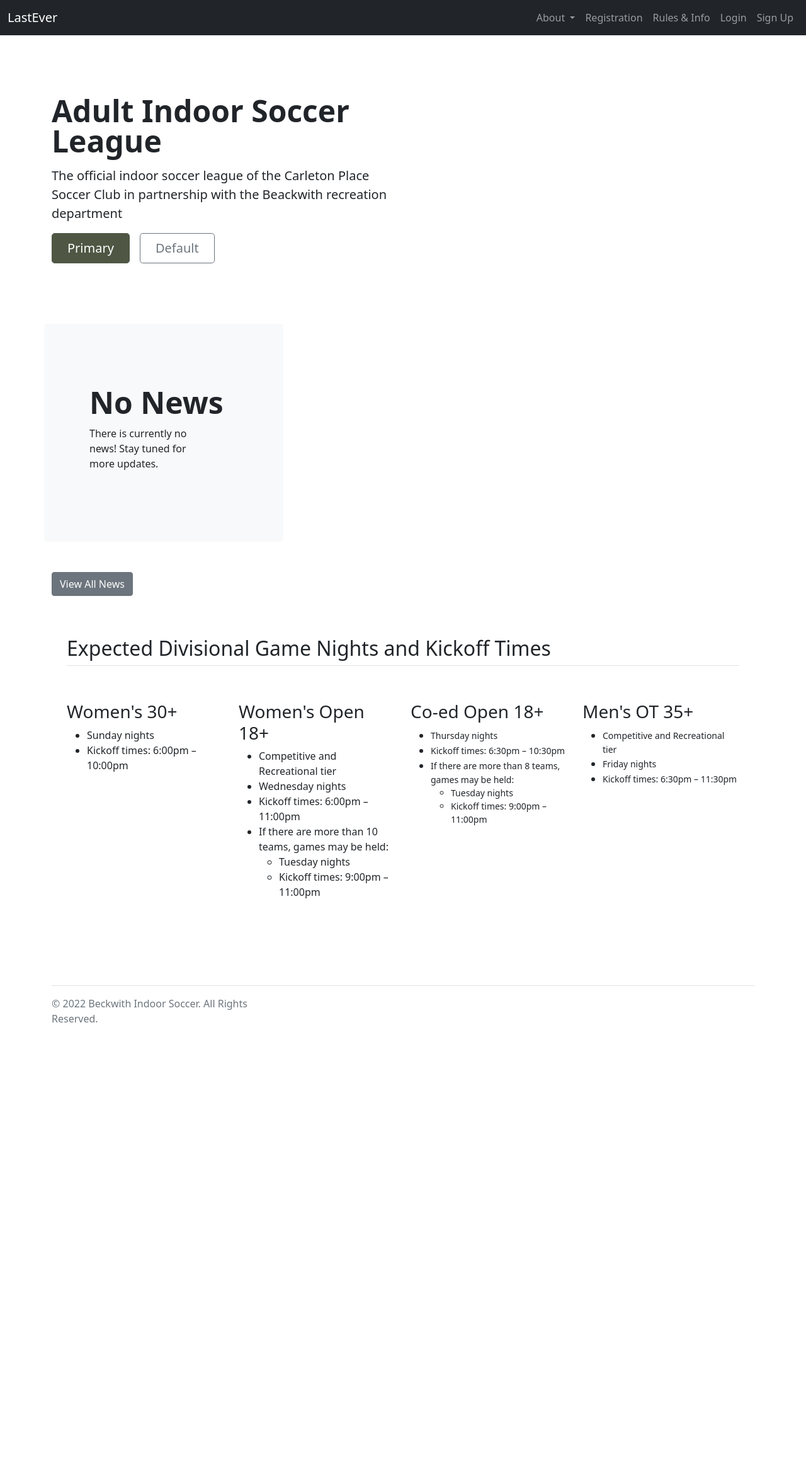
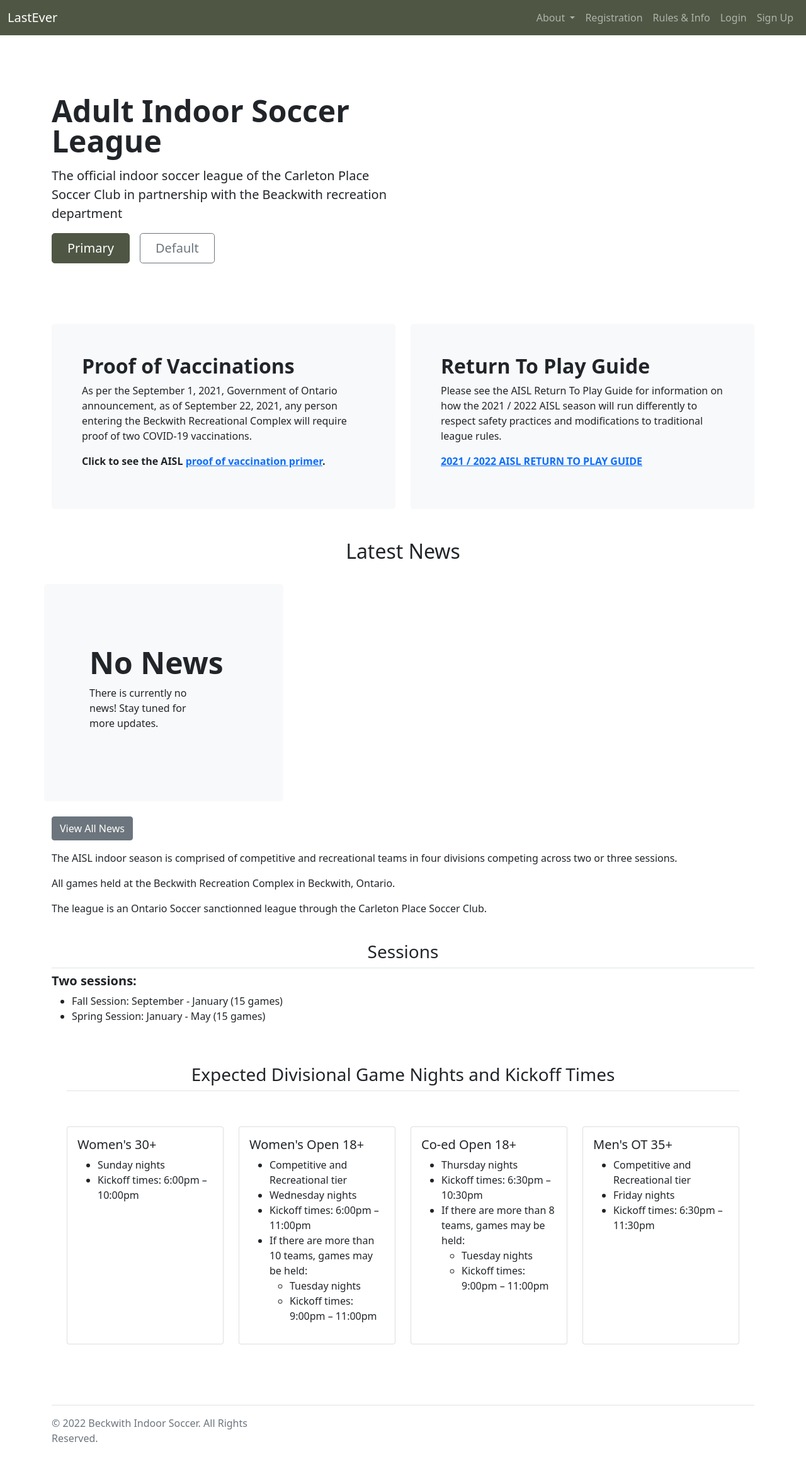
Before and after one commit to cloneofghosts/soccersite, a Django app: template lastever/templates/lastever/home.html in a window 1280 px wide. Shown: the whole page at 63% size. Before the commit the page ends 1623 px from the top, so only its background shows below. Run offline with Django 3.2, Linux system fonts and the light colour scheme; the template is opened without the code that fills it, so the values that code supplies are empty; some libraries are stand-ins or nearby versions.

Commit message:
Homepage Updates

```diff
--- a/lastever/static/lastever/style.css
+++ b/lastever/static/lastever/style.css
@@ -12,6 +12,10 @@
 	border: 1px solid #4F5744 !important;
 }
 
+.bg-dark{
+	background: #4F5744 !important;
+}
+
 .subpage-banner{
 	background: #BEC4B5;
 }
--- a/lastever/templates/lastever/about.html
+++ b/lastever/templates/lastever/about.html
@@ -5,14 +5,14 @@
 {% block content %}
 
 <div class="py-2 subpage-banner">
-	<div class="container col-xxl-12">
+	<div class="container-lg col-xxl-12">
     <div class="row flex-lg-row-reverse align-items-center g-5 py-5">
         <h1 class="display-5 fw-bold lh-1 mb-3">About the AISL</h1>
       </div>
     </div>
   </div>
 </div>
-<div class="conatiner-lg pt-5 pb-4 container">
+<div class="conatiner-lg pt-5 pb-4 container-fluid">
 	<div class="row">
 	<p>The AISL was established in 2009 to provide a local and affordable option for residents to play indoor soccer during the winter months. The current day-to-day operations of the league are managed by sibblings Kevin Read and Andrea Edmonds-Read, who took over in 2011.</p>
 	<p>The AISL has grown to now consist of four ever-growing divisions, where some divisions have competitive and recreational tiers. The AISL runs over the course of 2x15-week sessions, Fall (Sept - Jan) and Spring (Jan - May), and averages 32 teams per session.</p>
--- a/lastever/templates/lastever/home.html
+++ b/lastever/templates/lastever/home.html
@@ -4,7 +4,7 @@
 
 {% block content %}
 
-<div class="container col-xxl-12 py-5">
+<div class="container-lg col-xxl-12 py-5">
     <div class="row flex-lg-row-reverse align-items-center g-5 py-5">
       <div class="col-10 col-sm-8 col-lg-6">
 
@@ -20,7 +20,7 @@
     </div>
   </div>
 <div class="main-cover">
-  <div class="cards-container container">
+  <div class="cards-container container-lg">
     {% if messages %}
       {% for message in messages %}
         {% if message.level == DEFAULT_MESSAGE_LEVELS.ERROR %}
@@ -40,10 +40,27 @@
         {% endif %}
       {% endfor %}
     {% endif %}
-   <div class="row row-cols-1 row-cols-md-3 g-4 mb-4">
+	<div class="row">
+	<div class="col-md-6 mb-4">
+		<div class="h-100 p-5 bg-light rounded-3">
+			<h2 class="fw-bold">Proof of Vaccinations</h2>
+			<p>As per the September 1, 2021, Government of Ontario announcement, as of September 22, 2021, any person entering the Beckwith Recreational Complex will require proof of two COVID-19 vaccinations.</p>
+			<p><strong>Click to see the AISL <a href="/uploads/files/Ontario_Proof_of_Vaccination.pdf" target="_blank">proof of vaccination primer</a>.</strong></p>
+		</div>
+	</div>
+	<div class="col-md-6 mb-4">
+		<div class="h-100 p-5 bg-light rounded-3">
+			<h2 class="fw-bold">Return To Play Guide</h2>
+			<p>Please see the AISL Return To Play Guide for information on how the 2021 / 2022 AISL season will run differently to respect safety practices and modifications to traditional league rules.</p>
+			<p><strong><a href="/uploads/files/RTP/Return_to_Play_-_AISL_Modifications.pdf" target="_blank">2021 / 2022 AISL RETURN TO PLAY GUIDE</a></strong></p>
+		</div>
+	</div>
+	</div>
+	<h2 class="text-center mt-4">Latest News</h2>
+   <div class="row row-cols-lg-3 row-cols-xs-1 row-cols-sm-1 row-cols-md-2 g-4 mt-2">
         {% for art in articles %}
-		<div class="col">
-			<div class="card h-100 rounded-10">
+		<div class="col mb-4">
+			<div class="card h-100">
 				<div class="card-body">
 					<h3 class="card-title">{{ art.title }}</h3>
 					<h6 class="mb-2 text-muted">{{ art.posted }}</h6>
@@ -63,18 +80,35 @@
       </div>
       <a class="btn btn-secondary mb-3" href="/news" role="button">View All News</a>
 
-    <div class="container px-4 py-5" id="featured-3">
-    <h2 class="pb-2 border-bottom">Expected Divisional Game Nights and Kickoff Times</h2>
-    <div class="row g-4 py-5 row-cols-1 row-cols-lg-4">
-      <div class="feature col">
-        <h3>Women's 30+</h3>
+	<p>The AISL indoor season is comprised of competitive and recreational teams in four divisions competing across two or three sessions.</p>
+	<p>All games held at the Beckwith Recreation Complex in Beckwith, Ontario.</p>
+	<p>The league is an Ontario Soccer sanctionned league through the Carleton Place Soccer Club.</p>
+
+	 <h3 class="pt-4 pb-2 border-bottom text-center">Sessions</h3>
+	 <h5><strong>Two sessions:</strong></h5>
+	 <ul>
+		<li>Fall Session: September - January (15 games)</li>
+		<li>Spring Session: January - May (15 games)</li>
+	</ul>
+
+    <div class="container-lg px-4 py-5" id="featured-3">
+    <h3 class="pb-2 border-bottom text-center">Expected Divisional Game Nights and Kickoff Times</h3>
+		<div class="row row-cols-4 pt-5">
+			<div class="col mb-4">
+				<div class="card h-100">
+					<div class="card-body">
+						<h5 class="card-title">Women's 30+</h5>
 						<ul>
 							<li>Sunday nights</li>
 							<li>Kickoff times: 6:00pm – 10:00pm</li>
 						</ul>
 					</div>
-      <div class="feature col">
-        <h3>Women's Open 18+</h3>
+				</div>
+			</div>
+			<div class="col mb-4">
+				<div class="card h-100">
+					<div class="card-body">
+						<h5 class="card-title">Women's Open 18+</h5>
 						<ul>
 							<li>Competitive and Recreational tier</li>
 							<li>Wednesday nights</li>
@@ -87,26 +121,36 @@
 							</li>
 						</ul>
 					</div>
-      <div class="feature col">
-        <h3>Co-ed Open 18+</h3>
+				</div>
+			</div>
+			<div class="col mb-4">
+				<div class="card h-100">
+					<div class="card-body">
+						<h5 class="card-title">Co-ed Open 18+</h5>
 						<ul>
-			<li><span style="font-size:14px">Thursday nights</li>
-			<li><span style="font-size:14px">Kickoff times: 6:30pm – 10:30pm</li>
-			<li><span style="font-size:14px">If there are more than 8 teams, games may be held:
+							<li>Thursday nights</li>
+							<li>Kickoff times: 6:30pm – 10:30pm</li>
+							<li>If there are more than 8 teams, games may be held:
 							<ul>
 								<li>Tuesday nights</li>
-				<li><span style="font-size:14px">Kickoff times: 9:00pm – 11:00pm</li>
+								<li>Kickoff times: 9:00pm – 11:00pm</li>
 							</ul>
 							</li>
 						</ul>
 					</div>
-      <div class="feature col">
-        <h3>Men's OT 35+</h3>
+				</div>
+			</div>
+			<div class="col mb-4">
+				<div class="card h-100">
+					<div class="card-body">
+						<h5 class="card-title">Men's OT 35+</h5>
 						<ul>
-			<li><span style="font-size:14px">Competitive and Recreational tier</li>
-			<li><span style="font-size:14px">Friday nights</li>
-			<li><span style="font-size:14px">Kickoff times: 6:30pm – 11:30pm</li>
+							<li>Competitive and Recreational tier</li>
+							<li>Friday nights</li>
+							<li>Kickoff times: 6:30pm – 11:30pm</li>
 						</ul>
+					</div>
+				</div>
 			</div>
 		</div>
 	</div>
```
Also changed, not shown: lastever/templates/lastever/contact.html (+9 -12 lines). Lines whose indentation alone changed are shown as unchanged.
